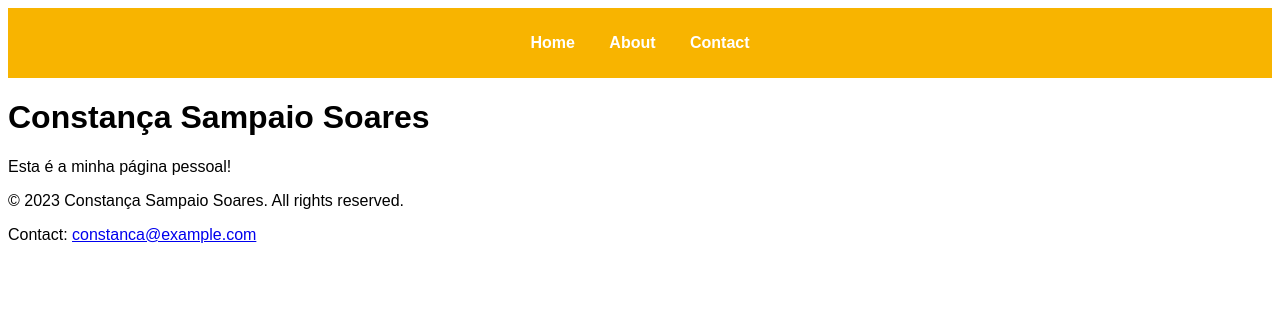
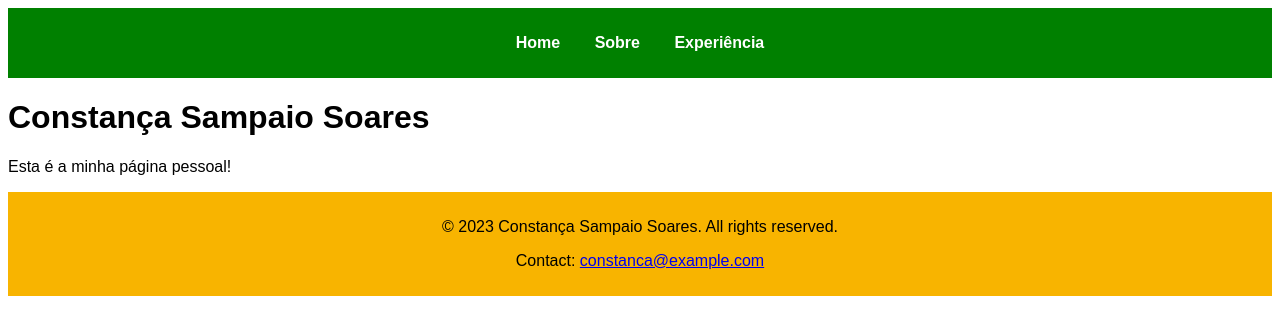
Before and after one commit to constancass/constancass.github.io, a plain HTML site: page experiencia.html in a window 1280 px wide. Drawn offline with Linux system fonts and the light colour scheme.

Commit message:
update partials, add extend, mixins and functions

```diff
--- a/assets/css/main.scss
+++ /dev/null
@@ -1,3 +0,0 @@
-@import
-    "partials/header",
-    "partials/footer";
--- a/experiencia.html
+++ b/experiencia.html
@@ -1,40 +1,19 @@
 <!DOCTYPE html>
 <html>
+
 <head>
-    <style>
-        body {
-            font-family: Arial, sans-serif;
-        }
-        header {
-            background-color: #f8b400;
-            padding: 10px 0;
-            text-align: center;
-        }
-        nav ul {
-            list-style-type: none;
-            padding: 0;
-        }
-        nav ul li {
-            display: inline;
-            margin: 0 15px;
-        }
-        nav ul li a {
-            text-decoration: none;
-            color: white;
-            font-weight: bold;
-        }
-        nav ul li a:hover {
-            color: #ffdd57;
-        }
-    </style>
+    <meta charset="utf-8">
+    <link rel="stylesheet" href="/assets/css/main.css">
+    <title>Página própria</title>
 </head>
 <body>
+
     <header>
         <nav>
             <ul>
                 <li><a href="#home">Home</a></li>
-                <li><a href="#about">About</a></li>
-                <li><a href="#contact">Contact</a></li>
+                <li><a href="/sobre.html">Sobre</a></li>
+                <li><a href="/experiencia.html">Experiência</a></li>
             </ul>
         </nav>
     </header>
--- /dev/null
+++ b/src/assets/css/main.scss
@@ -0,0 +1,4 @@
+@import
+    "partials/mediaqueries",
+    "partials/header",
+    "partials/footer";
--- a/assets/css/partials/_header.scss
+++ b/src/assets/css/partials/_header.scss
@@ -3,6 +3,9 @@ body {
 }
 header {
     background-color: #f8b400;
+    @media #{$medium} {
+        background-color: green;
+    }
     padding: 10px 0;
     text-align: center;
 }
--- /dev/null
+++ b/src/assets/css/partials/_mediaqueries.scss
@@ -0,0 +1,3 @@
+$medium: "(min-width: 600px)";
+$large: "(min-width: 1024px)";
+$xlarge: "(min-width: 1440px)";
```
Also changed, not shown: sobre.html (+7 -28 lines), assets/css/main.css, src/assets/css/partials/_content.scss (added), src/assets/css/partials/_footer.scss (renamed from assets/css/partials/_footer.scss), 17 other files.
